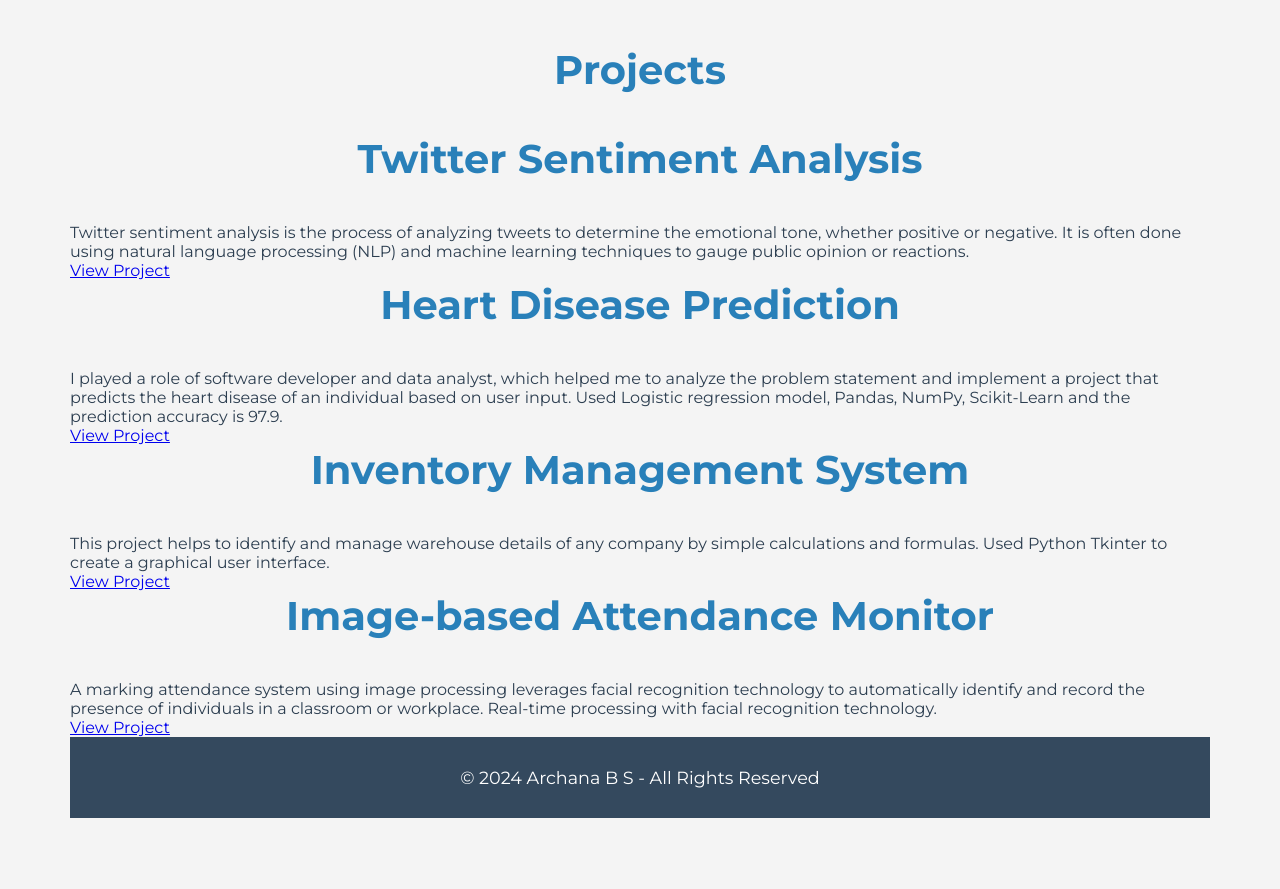
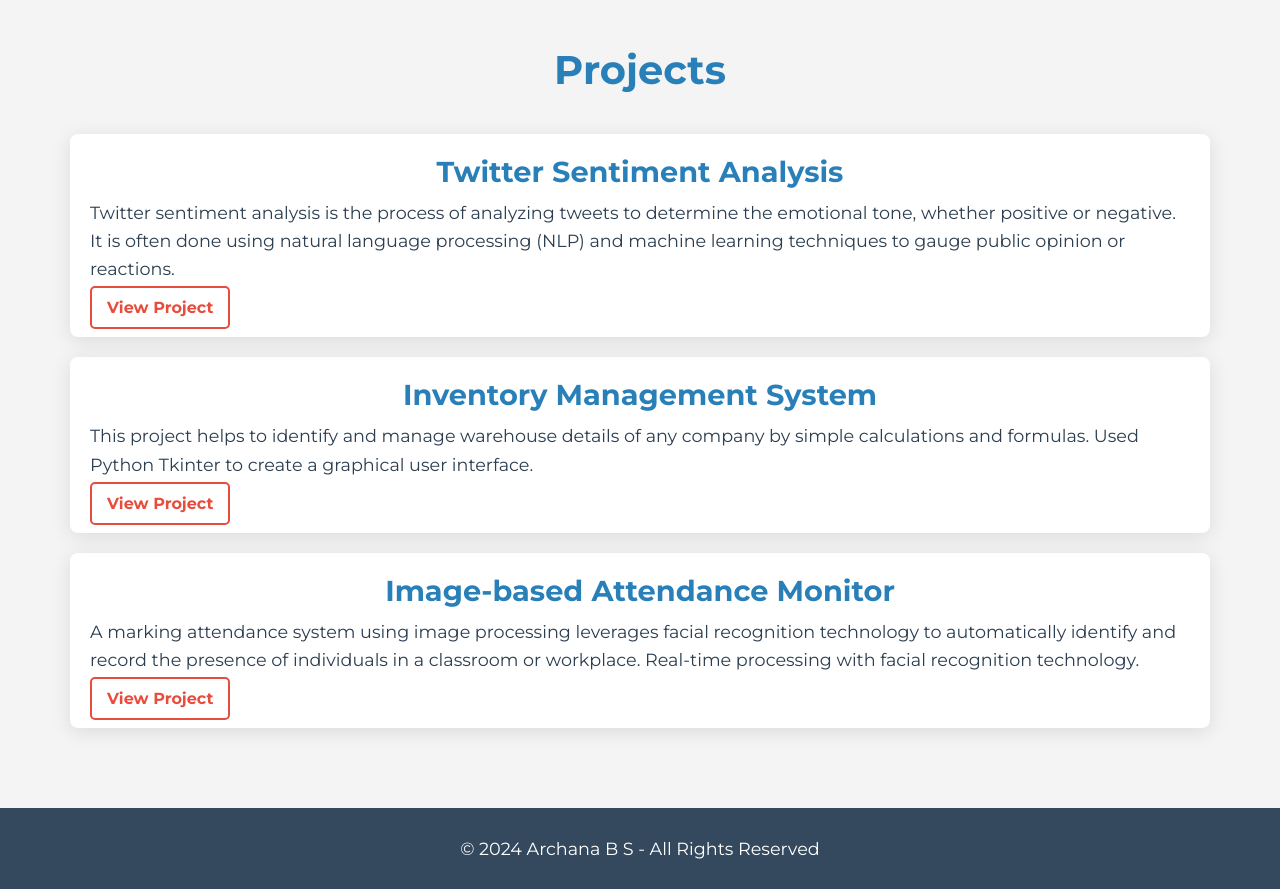
Before and after one commit to ArchanaBS-1233/ArchanaBS-1233.github.io, a plain HTML site: page index.html in a window 1280 px wide. Shown: the part 1640-2529 px from the top of the page. Drawn offline with Linux system fonts and the light colour scheme.

Commit message:
Update index.html

```diff
--- a/index.html
+++ b/index.html
@@ -148,6 +148,43 @@
             font-size: 1.1em;
         }
 
+        /* Projects Section */
+        .project {
+            background-color: white;
+            padding: 20px;
+            border-radius: 8px;
+            margin: 20px 0;
+            box-shadow: 0 4px 20px rgba(0, 0, 0, 0.1);
+        }
+
+        .project h2 {
+            font-size: 1.8em;
+            color: #2980b9;
+            margin-bottom: 10px;
+        }
+
+        .project p {
+            font-size: 1.1em;
+            line-height: 1.6;
+            margin-bottom: 15px;
+        }
+
+        .project a {
+            text-decoration: none;
+            color: #e74c3c;
+            font-weight: bold;
+            padding: 10px 15px;
+            border-radius: 5px;
+            background-color: #ffffff;
+            border: 2px solid #e74c3c;
+            transition: background-color 0.3s, color 0.3s;
+        }
+
+        .project a:hover {
+            background-color: #e74c3c;
+            color: #ffffff;
+        }
+
         /* Responsive */
         @media (max-width: 768px) {
             nav ul {
@@ -246,12 +283,6 @@
         </div>
 
         <div class="project">
-        <h2>Heart Disease Prediction</h2>
-        <p>I played a role of software developer and data analyst, which helped me to analyze the problem statement and implement a project that predicts the heart disease of an individual based on user input. Used Logistic regression model, Pandas, NumPy, Scikit-Learn and the prediction accuracy is 97.9.</p>
-        <a href="https://github.com/ArchanaBS-1233/Heart_Disease_Predictor">View Project</a>
-    </div>
-
-    <div class="project">
             <h2>Inventory Management System</h2>
             <p>This project helps to identify and manage warehouse details of any company by simple calculations and formulas. Used Python Tkinter to create a graphical user interface.</p>
             <a href="https://github.com/ArchanaBS-1233/Inventory-management">View Project</a>
@@ -262,7 +293,7 @@
             <p>A marking attendance system using image processing leverages facial recognition technology to automatically identify and record the presence of individuals in a classroom or workplace. Real-time processing with facial recognition technology.</p>
             <a href="https://github.com/ArchanaBS-1233/Attendance-Marking-Using-Image-Processing">View Project</a>
         </div>
-
+    </section>
 
     <!-- Footer -->
     <footer>
```
Lines whose indentation alone changed are shown as unchanged.
